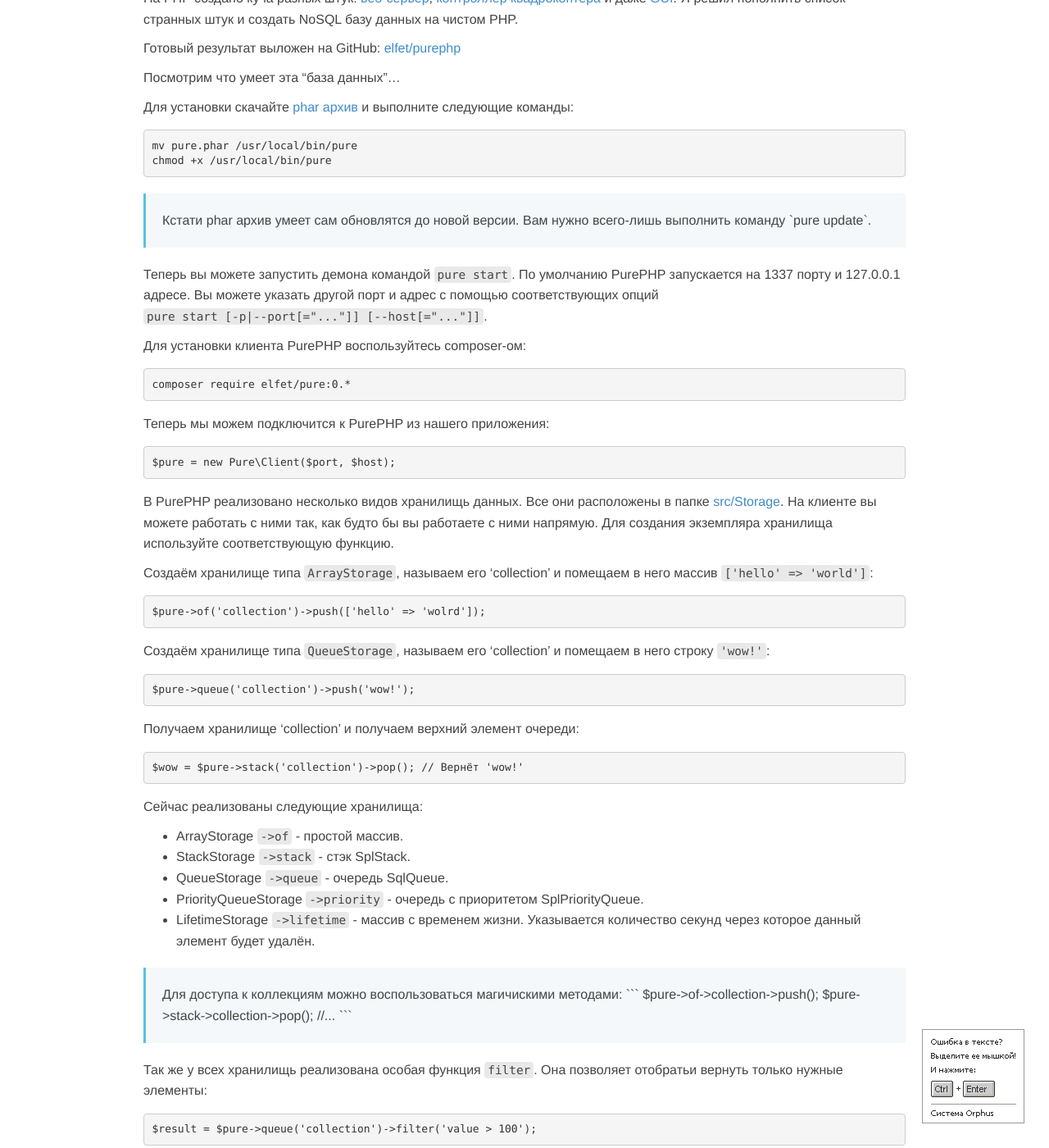
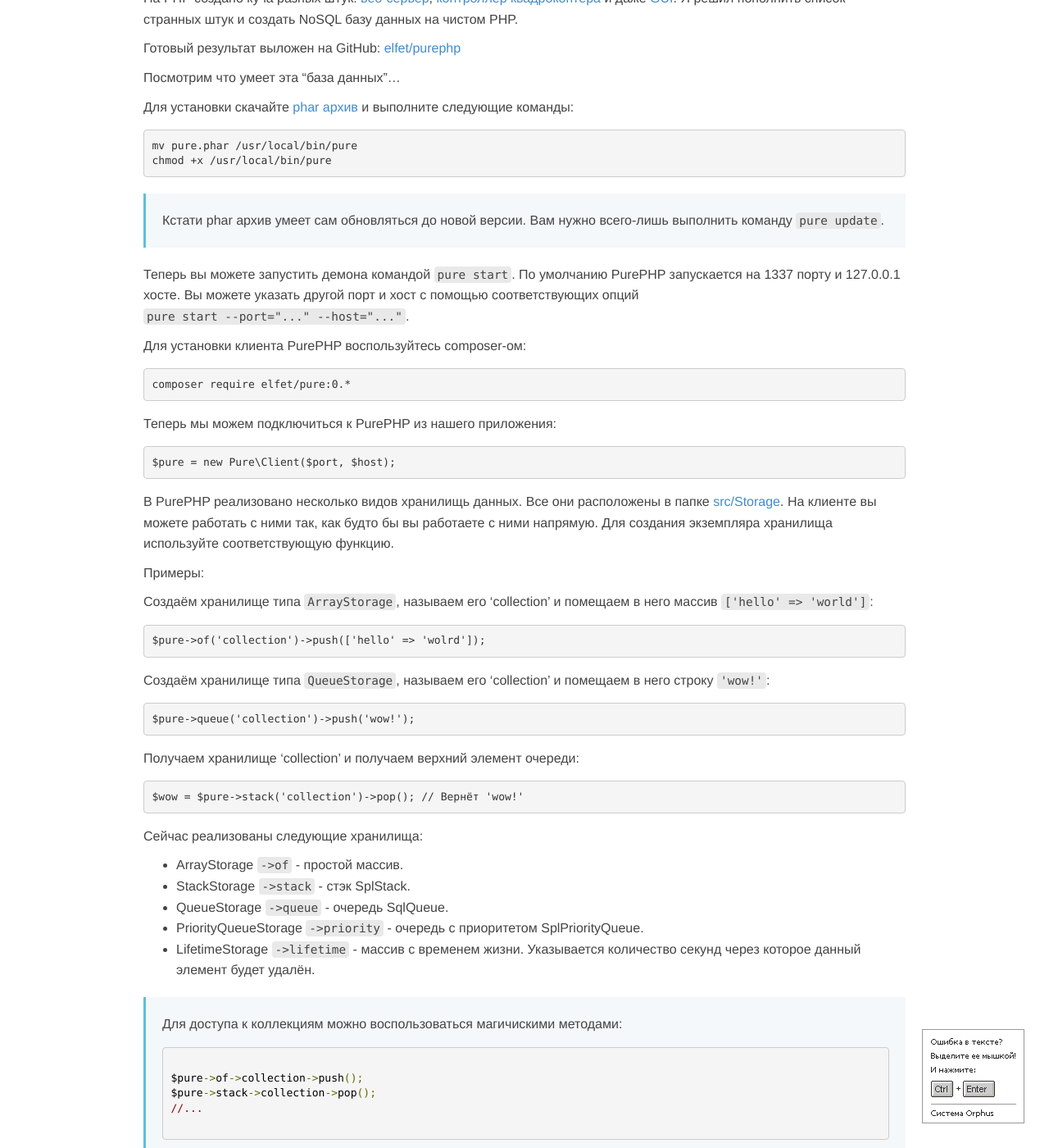
Before and after one commit to toFlash/medv.io, a Jekyll site: the page built from _posts/2014-03-19-purephp-nosql-database-on-php.md, in a window 1280 px wide and 1400 px high, scrolled down 212 px. Shown: the whole window at 82% size. Built offline with Jekyll 4.4.1, drawn with Linux system fonts in a browser that asks for light colours; Markdown is read by kramdown in place of the engine named in the settings; comment, search, counter and statistics services are not loaded; some of the changed text lies outside the part shown.

Commit message:
Update 2014-03-19-purephp-nosql-database-on-php.md

````diff
--- a/_posts/2014-03-19-purephp-nosql-database-on-php.md
+++ b/_posts/2014-03-19-purephp-nosql-database-on-php.md
@@ -20,11 +20,12 @@
 ```
 
 <div class="info">
-Кстати phar архив умеет сам обновлятся до новой версии. Вам нужно всего-лишь выполнить команду `pure update`.
+Кстати phar архив умеет сам обновляться до новой версии. Вам нужно всего-лишь выполнить команду <code>pure update</code>.
 </div>
 
-Теперь вы можете запустить демона командой `pure start`. По умолчанию PurePHP запускается на 1337 порту и 127.0.0.1 адресе.
-Вы можете указать другой порт и адрес с помощью соответствующих опций `pure start [-p|--port[="..."]] [--host[="..."]]`.
+Теперь вы можете запустить демона командой `pure start`.
+По умолчанию PurePHP запускается на 1337 порту и 127.0.0.1 хосте.
+Вы можете указать другой порт и хост с помощью соответствующих опций `pure start --port="..." --host="..."`.
 
 Для установки клиента PurePHP воспользуйтесь composer-ом:
 
@@ -32,7 +33,7 @@
 composer require elfet/pure:0.*
 ```
 
-Теперь мы можем подключится к PurePHP из нашего приложения:
+Теперь мы можем подключиться к PurePHP из нашего приложения:
 
 <!-- lang: php -->
 ```
@@ -41,6 +42,8 @@
 
 В PurePHP реализовано несколько видов хранилищь данных. Все они расположены в папке [src/Storage](https://github.com/elfet/purephp/tree/master/src/Storage).
 На клиенте вы можете работать с ними так, как будто бы вы работаете с ними напрямую. Для создания экземпляра хранилища используйте соответствующую функцию.
+
+Примеры:
 
 Создаём хранилище типа `ArrayStorage`, называем его 'collection' и помещаем в него массив `['hello' => 'world']`:
 <!-- lang: php -->
@@ -71,14 +74,16 @@
 <div class="info">
 Для доступа к коллекциям можно воспользоваться магичискими методами:
 <!-- lang: php -->
-```
+<pre>
+<code>
 $pure->of->collection->push();
 $pure->stack->collection->pop();
 //...
-```
+</code>
+</pre>
 </div>
 
-Так же у всех хранилищь реализована особая функция `filter`. Она позволяет отобратьи вернуть только нужные элементы:
+Так же у всех хранилищь реализована особая функция `filter`. Она позволяет отобрать только нужные элементы:
 <!-- lang: php -->
 ```
 $result = $pure->queue('collection')->filter('value > 100');
````
